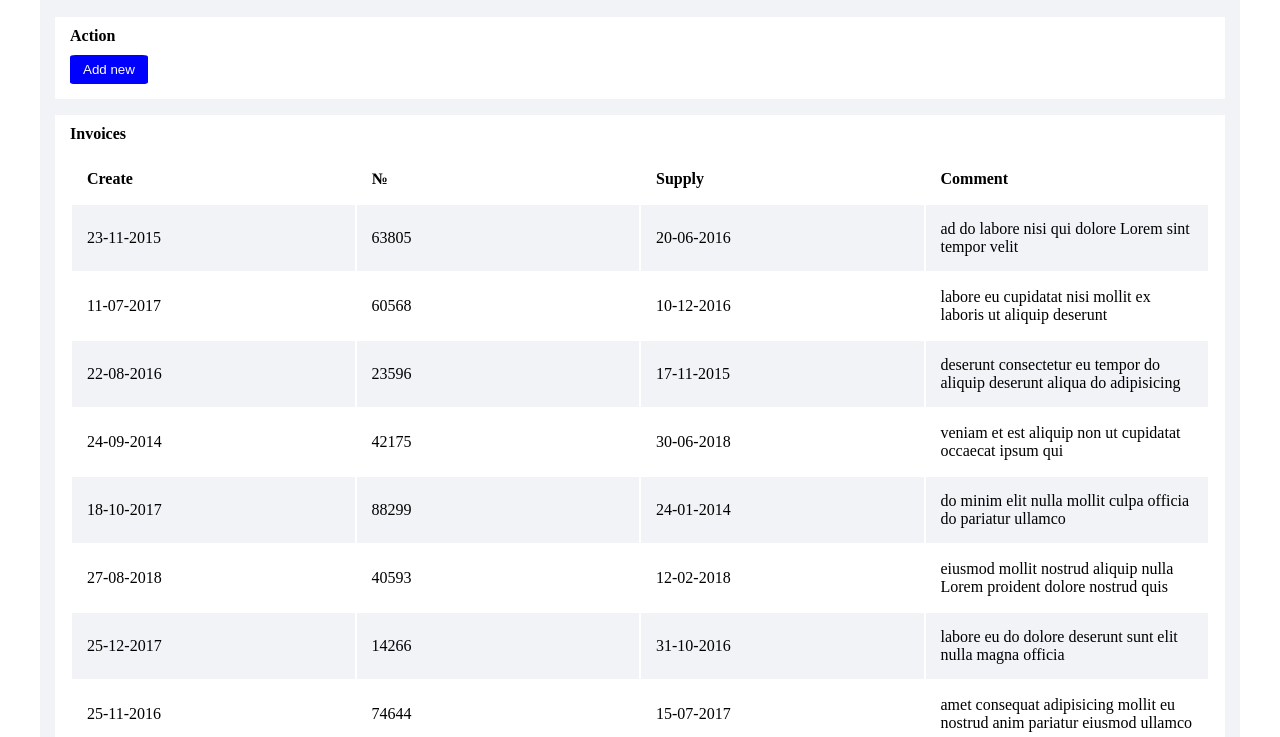
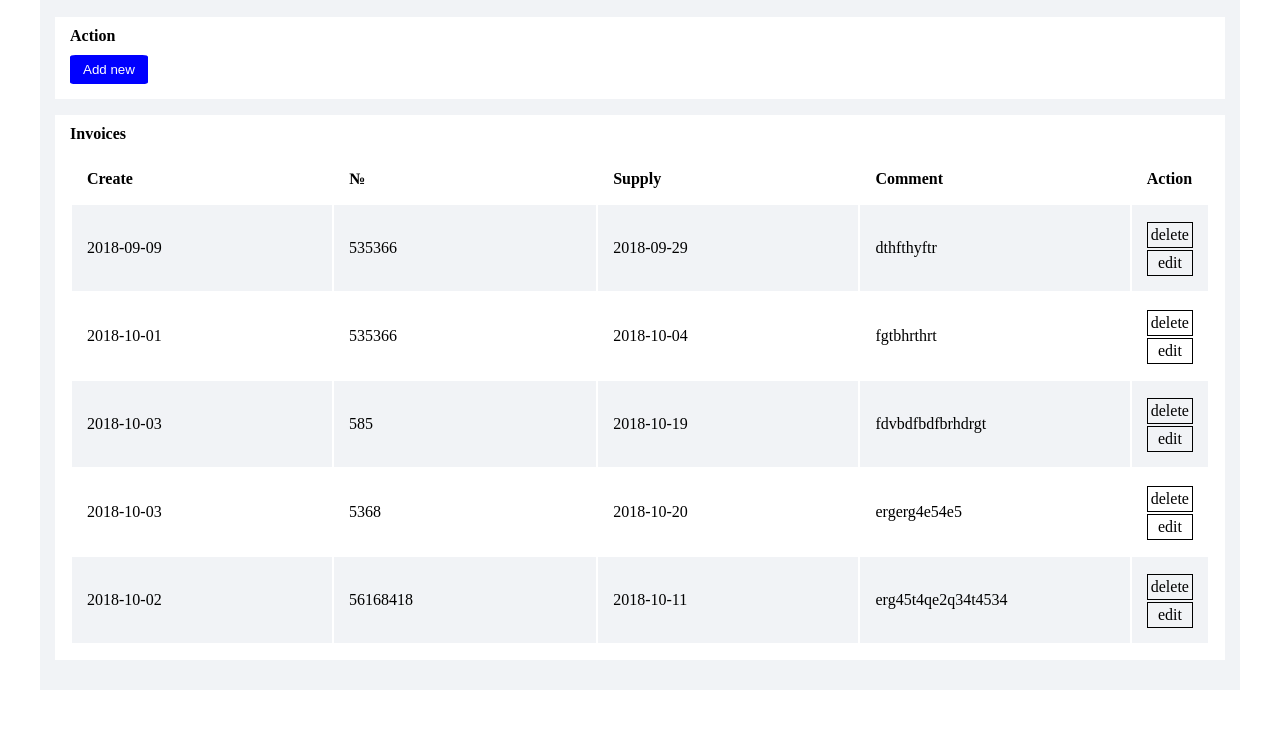
Before and after one commit to kach-ann/akvelonTest, a website built with webpack: page src/index.html in a window 1280 px wide. Shown: the part 63-800 px from the top of the page. Built offline with nearby package versions, Linux system fonts and the light colour scheme; data requests are answered from the project's data file.

Commit message:
with delete

```diff
--- a/db.json
+++ b/db.json
@@ -1,102 +1,39 @@
 {
   "invoices": [
-    {
-      "id": "5ba37c48185c0c98e6880bed",
-      "number": 63805,
-      "date_created": "23-11-2015",
-      "date_supplied": "20-06-2016",
-      "comment": "ad do labore nisi qui dolore Lorem sint tempor velit"
-    },
-    {
-      "id": "5ba37c486790868e50ae1d80",
-      "number": 60568,
-      "date_created": "11-07-2017",
-      "date_supplied": "10-12-2016",
-      "comment": "labore eu cupidatat nisi mollit ex laboris ut aliquip deserunt"
-    },
-    {
-      "id": "5ba37c482a821da190f890a3",
-      "number": 23596,
-      "date_created": "22-08-2016",
-      "date_supplied": "17-11-2015",
-      "comment": "deserunt consectetur eu tempor do aliquip deserunt aliqua do adipisicing"
-    },
-    {
-      "id": "5ba37c481ebf9bc589fef5d0",
-      "number": 42175,
-      "date_created": "24-09-2014",
-      "date_supplied": "30-06-2018",
-      "comment": "veniam et est aliquip non ut cupidatat occaecat ipsum qui"
-    },
-    {
-      "id": "5ba37c48c2d8c45a2a04a91e",
-      "number": 88299,
-      "date_created": "18-10-2017",
-      "date_supplied": "24-01-2014",
-      "comment": "do minim elit nulla mollit culpa officia do pariatur ullamco"
-    },
-    {
-      "id": "5ba37c48671ae1de6d480a60",
-      "number": 40593,
-      "date_created": "27-08-2018",
-      "date_supplied": "12-02-2018",
-      "comment": "eiusmod mollit nostrud aliquip nulla Lorem proident dolore nostrud quis"
-    },
-    {
-      "id": "5ba37c48c2882eacf4c434f4",
-      "number": 14266,
-      "date_created": "25-12-2017",
-      "date_supplied": "31-10-2016",
-      "comment": "labore eu do dolore deserunt sunt elit nulla magna officia"
-    },
-    {
-      "id": "5ba37c484d2f231ddf2e824e",
-      "number": 74644,
-      "date_created": "25-11-2016",
-      "date_supplied": "15-07-2017",
-      "comment": "amet consequat adipisicing mollit eu nostrud anim pariatur eiusmod ullamco"
-    },
-    {
-      "id": "5ba37c48e44ac4fed3bc9d41",
-      "number": 55509,
-      "date_created": "16-02-2014",
-      "date_supplied": "29-08-2015",
-      "comment": "duis sint culpa magna adipisicing id id Lorem minim ad"
-    },
-    {
-      "id": "5ba37c486024775344d497e6",
-      "number": 18041,
-      "date_created": "30-01-2018",
-      "date_supplied": "05-06-2016",
-      "comment": "incididunt esse amet reprehenderit in exercitation in incididunt exercitation aliqua"
-    },
-    {
-      "number": "3515",
-      "date_created": "2018-09-14",
-      "date_supplied": "2018-09-29",
-      "comment": "gtjtuytuy",
-      "id": "7hqgswn"
-    },
-    {
-      "number": 535366,
-      "date_created": "2018-09-15",
-      "date_supplied": "2018-09-20",
-      "comment": "frhgrhrtgyry",
-      "id": "myDaGwo"
-    },
-    {
-      "number": null,
-      "date_created": "",
-      "date_supplied": "",
-      "comment": "",
-      "id": "GGsNvjV"
-    },
     {
       "number": 535366,
       "date_created": "2018-09-09",
       "date_supplied": "2018-09-29",
       "comment": "dthfthyftr",
       "id": "RA8Cj2W"
+    },
+    {
+      "number": 535366,
+      "date_created": "2018-10-01",
+      "date_supplied": "2018-10-04",
+      "comment": "fgtbhrthrt",
+      "id": "BaO51d4"
+    },
+    {
+      "number": 585,
+      "date_created": "2018-10-03",
+      "date_supplied": "2018-10-19",
+      "comment": "fdvbdfbdfbrhdrgt",
+      "id": "5pqqXcL"
+    },
+    {
+      "number": 5368,
+      "date_created": "2018-10-03",
+      "date_supplied": "2018-10-20",
+      "comment": "ergerg4e54e5",
+      "id": "VkDU~7N"
+    },
+    {
+      "number": 56168418,
+      "date_created": "2018-10-02",
+      "date_supplied": "2018-10-11",
+      "comment": "erg45t4qe2q34t4534",
+      "id": "fJJcwVQ"
     }
   ]
 }
--- a/src/invoices/invoices.css
+++ b/src/invoices/invoices.css
@@ -73,3 +73,11 @@ td {
 .invoices tr:nth-child(even) {
   background-color: #f1f3f6;
 }
+
+.invoices td div {
+  border: solid #000000 1px;
+  margin-top: 2px;
+  text-align: center;
+  padding: 3px;
+  cursor: pointer;
+}
--- a/src/invoices/invoices.js
+++ b/src/invoices/invoices.js
@@ -11,16 +11,37 @@ class Invoices {
       const number = document.createElement("td");
       const supply = document.createElement("td");
       const comment = document.createElement("td");
+
+      const edit = document.createElement("td");
+      const del = document.createElement("div");
+      const ed = document.createElement("div");
+
       tr.appendChild(create);
       tr.appendChild(number);
       tr.appendChild(supply);
       tr.appendChild(comment);
+      edit.appendChild(del);
+      edit.appendChild(ed);
+      tr.appendChild(edit);
+
+      del.dataset.invoiceId = invoices[i].id;
+      ed.dataset.invoiceId = invoices[i].id;
+
       create.innerHTML = invoices[i].date_created;
       number.innerHTML = invoices[i].number;
       supply.innerHTML = invoices[i].date_supplied;
       comment.innerHTML = invoices[i].comment;
+      del.innerHTML = "delete";
+      ed.innerHTML = "edit";
+
+      del.addEventListener("click", () => {
+        fetch("http://localhost:3000/invoices/" + del.dataset.invoiceId, {
+          method: "delete"
+        }).then(this.render.bind(this));
+      });
     }
   }
+
   render() {
     fetch("http://localhost:3000/invoices/")
       .then(function(response) {
@@ -65,6 +86,7 @@ function render() {
                             <th>№</th>
                             <th>Supply</th>
                             <th>Comment</th>
+                            <th>Action</th>
                         </tr>
                     </table>
                 </div>
```
